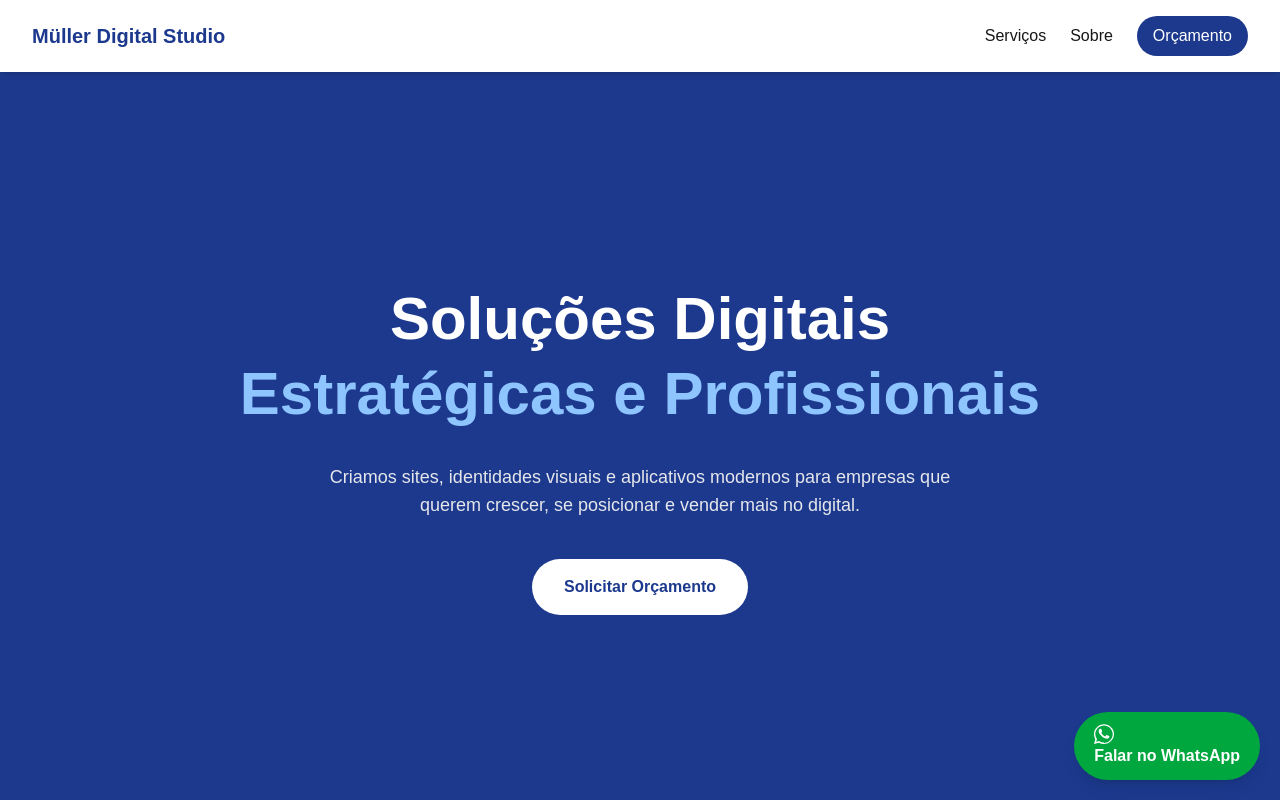
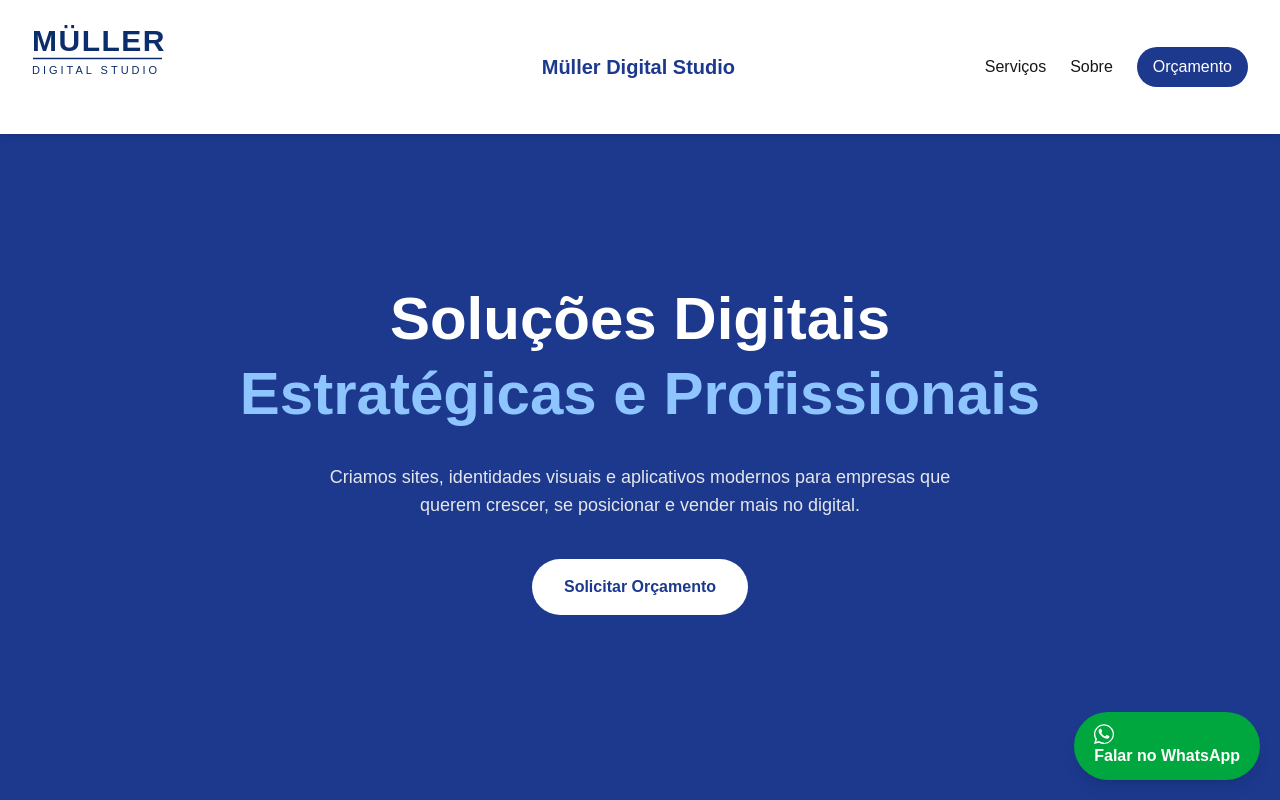
Before and after one commit to danielmuller-dev/muller-digital-studio, a Next.js app: page / in a window 1280 px wide. Shown: the top 800 px of the page. Built offline with nearby package versions, Linux system fonts and the light colour scheme.

Commit message:
Adicionado logomarca SVG no site

```diff
--- a/app/page.tsx
+++ b/app/page.tsx
@@ -1,3 +1,4 @@
+import Image from "next/image"
 export default function Home() {
   return (
     <main>
@@ -22,6 +23,14 @@ export default function Home() {
 
       {/* Navbar */}
       <nav className="fixed top-0 left-0 w-full bg-white shadow-md py-4 px-8 flex justify-between items-center z-40">
+        <Image
+        src="/logo-muller.svg"
+        alt="Müller Digital Studio"
+        width={260}
+        height={60}
+        className="mb-8"
+        priority
+        />
         <h1 className="text-xl font-bold text-blue-900">Müller Digital Studio</h1>
 
         <div className="space-x-6 hidden md:flex items-center">
```
Also changed, not shown: public/logo-muller.svg (added).
